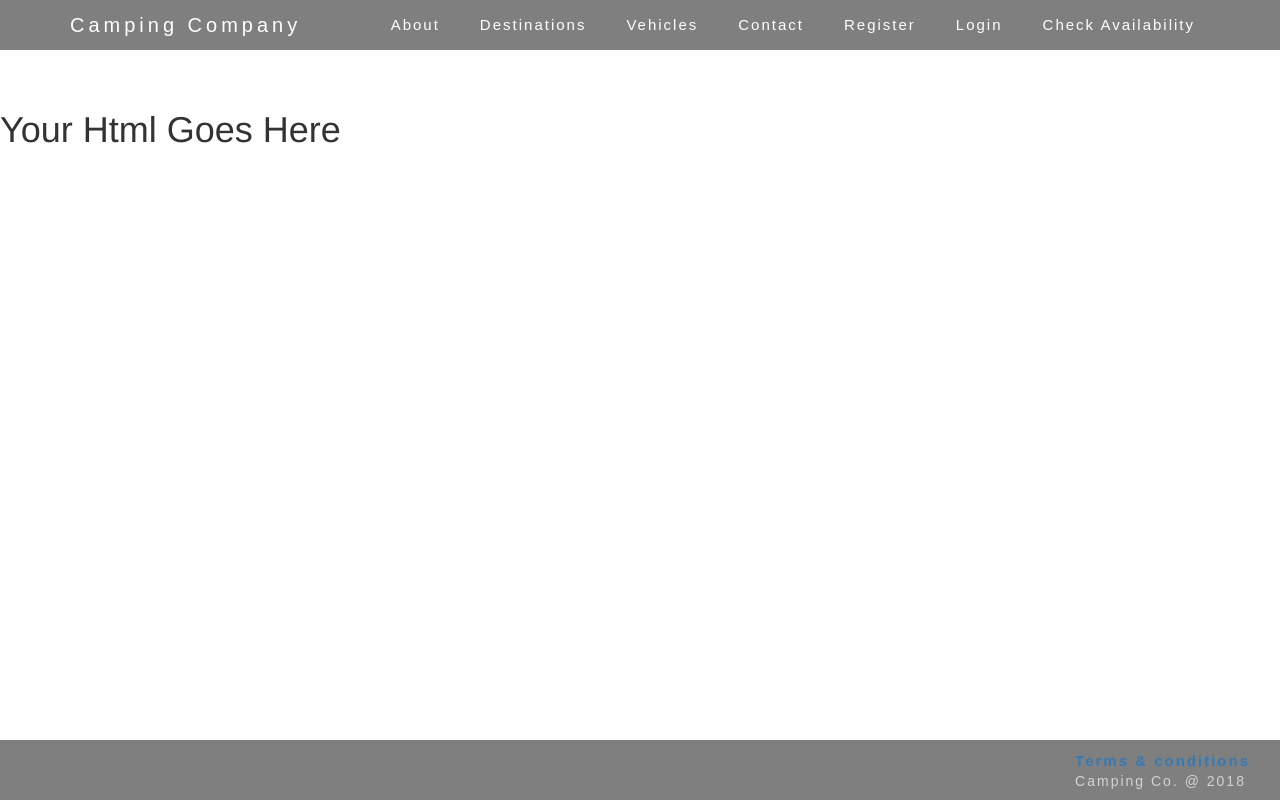
After one commit to Ida0107/camping-company-1, a Django app: template camping/app/templates/app/terms_condition.html in a window 1280 px wide. The commit adds this page. Run offline with Django 3.2, Linux system fonts and the light colour scheme; the template is opened without the code that fills it, so the values that code supplies are empty; some libraries are stand-ins or nearby versions.

Commit message:
adding vehicle_info/terms_condition

```diff
--- /dev/null
+++ b/camping/app/templates/app/terms_condition.html
@@ -0,0 +1,7 @@
+{% include "snippets/base.html" %} {% load staticfiles %} {% block css %}
+<link rel="stylesheet" href="{% static 'css/term_condition.css' %}"> {% endblock %}
+
+   {% block content_block %}
+   <h1>Your Html Goes Here</h1>
+
+   {% endblock %}
--- a/camping/app/urls.py
+++ b/camping/app/urls.py
@@ -13,5 +13,6 @@ urlpatterns = [
     url(r'^find/user/$', views.find_user, name="find_user"),
     url(r'^status/(?P<pk>\d+)/show/$', views.show_status, name="show_status"),
     url(r'^status/(?P<pk>\d+)/create/$', views.create_status, name="create_status"),
+    url(r'^terms_condition/$', views.terms_condition, name="terms_condition"),
 
 ]
--- a/camping/app/views.py
+++ b/camping/app/views.py
@@ -14,6 +14,10 @@ def home(request):
 
 def about(request):
     return render(request, "app/about.html")
+
+
+def terms_condition(request):
+    return render(request, "app/terms_condition.html")
 
 
 def calender(request):
--- a/camping/static/css/vehicles.css
+++ b/camping/static/css/vehicles.css
@@ -1,4 +1,4 @@
-/*
+
 body {
   font-size: 1.5em;
   font-family: 'Roboto', sans-serif;
@@ -61,4 +61,4 @@ img {
     object-fit: cover;
     max-width: 220px;
     max-height: 170px;
-} */
+}
--- a/camping/templates/snippets/footer.html
+++ b/camping/templates/snippets/footer.html
@@ -6,7 +6,7 @@
         height: 60px;
         color: white;">
             <div style="position: absolute; right: 20px; font-family: sans-serif; color:lightgray; letter-spacing: 2px; padding: 10px;">
-                <div><a style="font-size: 15px;"href="{% url 'app:findus' %}"><strong>Terms & conditions</strong></a></div>
+                <div><a style="font-size: 15px;"href="{% url 'app:terms_condition' %}"><strong>Terms & conditions</strong></a></div>
                 <div> Camping Co. @ 2018</div>
             </div>
         </footer>
--- a/camping/templates/snippets/navbar.html
+++ b/camping/templates/snippets/navbar.html
@@ -20,7 +20,7 @@
         <ul class="nav navbar-nav navbar-right">
             <li class="nav-item"><a class="navbar-link" href="{% url 'app:about' %}">About</a></li>
             <li class="nav-item"><a class="navbar-link" href="{% url 'app:destination' %}">Destinations</a></li>
-            <li class="nav-item"><a class="navbar-link" href="#">Vehicles</a></li>
+            <li class="nav-item"><a class="navbar-link" href="{% url 'vehicle:vehicle_info' %}">Vehicles</a></li>
             <li class="nav-item"><a class="navbar-link" href="{% url 'app:findus' %}">Contact</a></li>
             {% if user.is_authenticated %}
               <li class="nav-item"><a class="navbar-link" href="{% url 'register:signout' %}">Logout</a></li>
--- a/camping/vehicle/urls.py
+++ b/camping/vehicle/urls.py
@@ -1,5 +1,6 @@
 from django.conf.urls import url
-from vehicle.views import vehicles, thar, time, vehicle_create_check, vehicle_update_check
+from vehicle.views import (vehicles, thar, time,
+			   vehicle_create_check, vehicle_update_check,vehicle_info)
 
 app_name = "vehicles"
 
@@ -9,5 +10,6 @@ urlpatterns = [
     url(r'^2/$', time, name="vehicle2"),
     url(r'^(?P<pk>\d+)/create/$', vehicle_create_check, name="vehicle_create_check"),
     url(r'^(?P<pk>\d+)/update/$', vehicle_update_check, name="vehicle_update_check"),
+    url(r'^vehicle_info/$', vehicle_info, name="vehicle_info"),
 
 ]
```
Also changed, not shown: camping/vehicle/templates/vehicle/vehicle_info.html (added, +7 -0 lines), camping/vehicle/views.py (+14 -11 lines), camping/static/css/term_condition.css (added), camping/static/css/vehicle_info.css (added).
